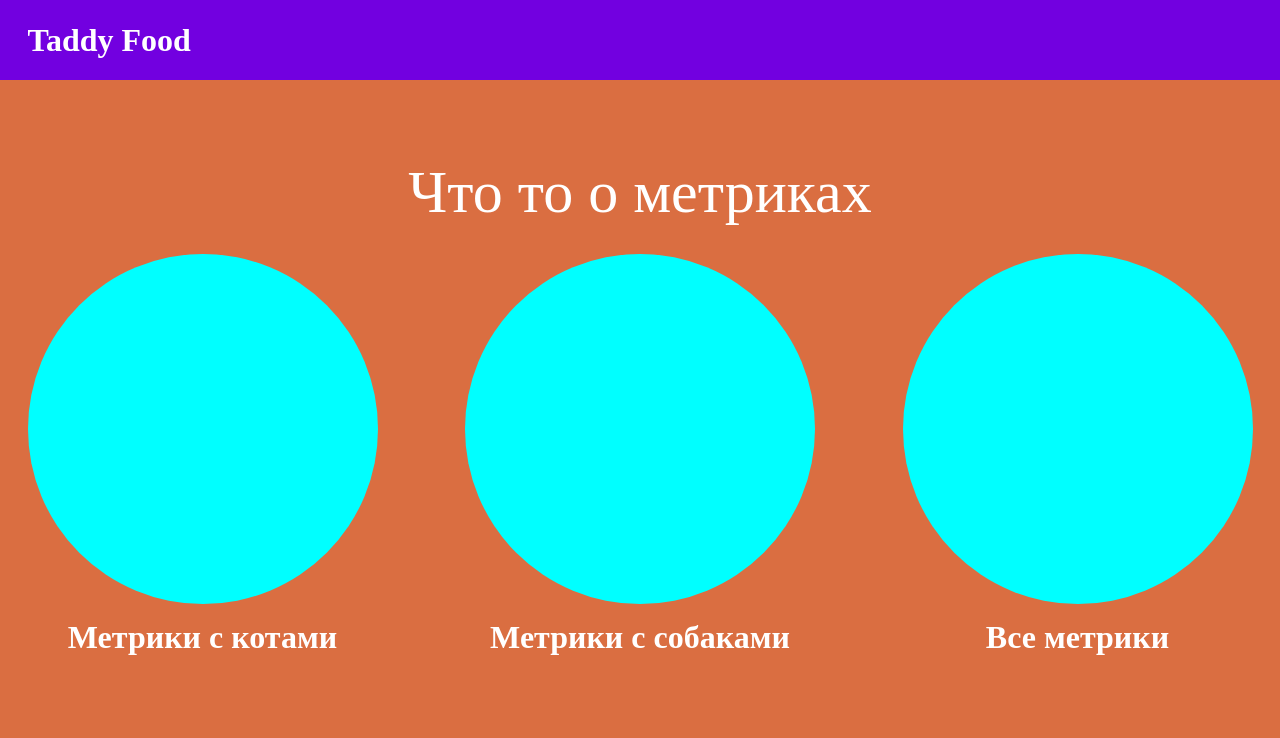
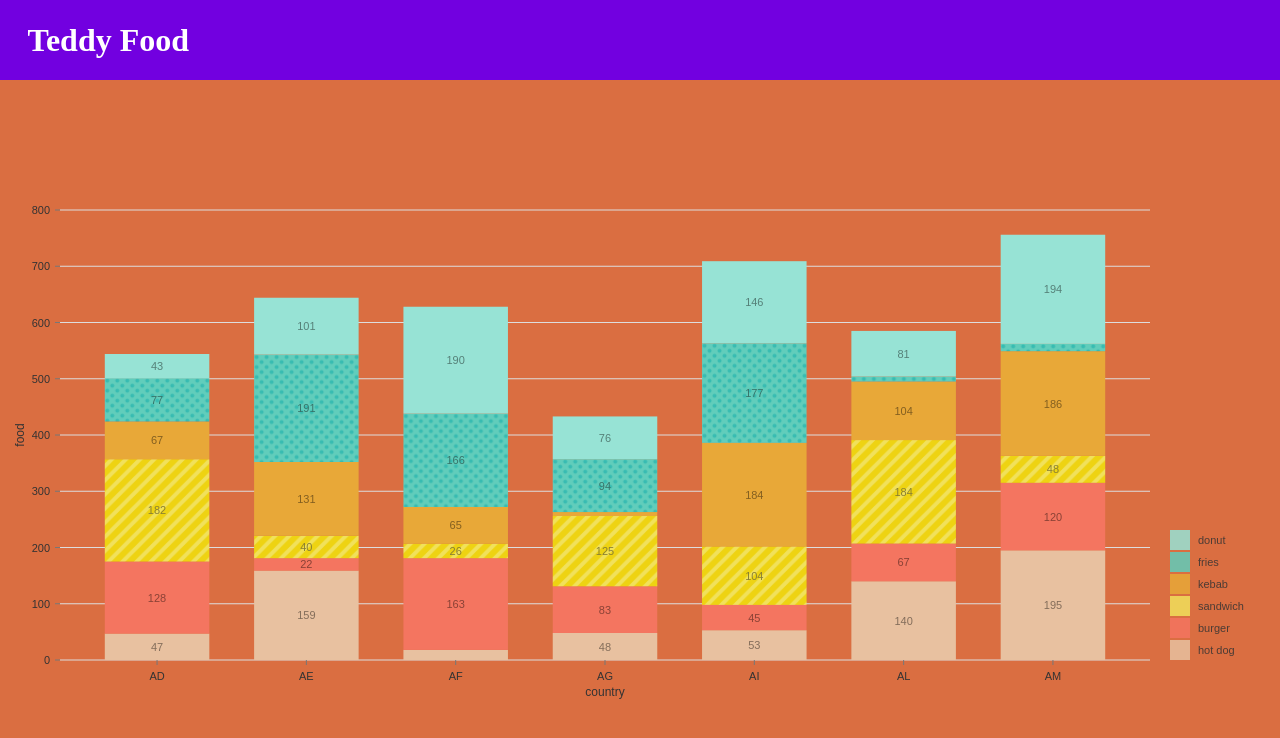
Before and after one commit to fromRussiaImportLove/kotopes, a React (Create React App) app in the folder forntend/taddyfood/: page /cat in a window 1280 px wide. Shown: the top 738 px of the page. Built offline with nearby package versions, Linux system fonts and the light colour scheme.

Commit message:
add metric component

```diff
--- a/forntend/taddyfood/package.json
+++ b/forntend/taddyfood/package.json
@@ -3,11 +3,15 @@
   "version": "0.1.0",
   "private": true,
   "dependencies": {
+    "@nivo/bar": "^0.65.1",
+    "@nivo/core": "^0.65.0",
     "@testing-library/jest-dom": "^5.11.6",
     "@testing-library/react": "^11.2.2",
     "@testing-library/user-event": "^12.2.2",
+    "nivo": "^0.31.0",
     "react": "^17.0.1",
     "react-dom": "^17.0.1",
+    "react-router-dom": "^5.2.0",
     "react-scripts": "4.0.0",
     "web-vitals": "^0.2.4"
   },
--- a/forntend/taddyfood/src/components/App/App.js
+++ b/forntend/taddyfood/src/components/App/App.js
@@ -1,13 +1,36 @@
 import React from 'react';
+import { Route, Switch } from 'react-router-dom';
 import './App.css';
 import Header from '../Header/Header';
 import Main from '../Main/Main';
+import Metrics from '../Metrics/Metrics';
+import data from '../../data/data'
+
 
 function App() {
+
+  console.log(data)
   return (
     <div className="app">
         <Header />
-        <Main />
+        <Switch>
+          <Route exact path="/">
+            <Main />
+          </Route>
+
+          <Route path="/cat">
+            <Metrics data={data}/>
+          </Route>
+
+          <Route path="/dog">
+
+          </Route>
+
+          <Route path="/all">
+
+          </Route>
+        </Switch>
+
     </div>
   );
 }
--- a/forntend/taddyfood/src/components/Card/Card.css
+++ b/forntend/taddyfood/src/components/Card/Card.css
@@ -2,6 +2,10 @@
     width: 350px;
     display: flex;
     flex-direction: column;
+}
+
+.card__link {
+    display: block;
 }
 
 .card__image {
--- a/forntend/taddyfood/src/components/Card/Card.js
+++ b/forntend/taddyfood/src/components/Card/Card.js
@@ -1,10 +1,13 @@
 import React from 'react';
 import './Card.css';
+import { Link } from 'react-router-dom';
 
-function Card({ title }) {
+function Card({ title, linkTo }) {
     return (
         <div className="card">
-            <div className="card__image"></div>
+            <Link to={{pathname: `/${linkTo}`}} className="card__link">
+                <div className="card__image"></div>
+            </Link>
             <h2 className="card__title">{title}</h2>
         </div>
     )
--- a/forntend/taddyfood/src/components/Header/Header.js
+++ b/forntend/taddyfood/src/components/Header/Header.js
@@ -5,7 +5,7 @@ function Header() {
     return (
         <header className="header">
             <div className="header__container">
-                <h1 className="header__logo">Taddy Food</h1>
+                <h1 className="header__logo">Teddy Food</h1>
             </div>
         </header>
     )
--- a/forntend/taddyfood/src/components/Main/Main.js
+++ b/forntend/taddyfood/src/components/Main/Main.js
@@ -8,9 +8,9 @@ function Main() {
             <div className="main__container">
                 <p className="main__description">Что то о метриках</p>
                 <div className="main__cards">
-                    <Card title="Метрики с котами"/>
-                    <Card title="Метрики с собаками"/>
-                    <Card title="Все метрики"/>
+                    <Card title="Метрики с котами" linkTo="cat"/>
+                    <Card title="Метрики с собаками" linkTo="dog"/>
+                    <Card title="Все метрики" linkTo="all"/>
                 </div>
             </div>
         </section>
--- /dev/null
+++ b/forntend/taddyfood/src/components/Metrics/Metrics.css
@@ -0,0 +1,8 @@
+.metrics {
+    min-height: 70vh;
+}
+
+
+.metrics__container {
+    height: 550px;
+}
--- /dev/null
+++ b/forntend/taddyfood/src/components/Metrics/Metrics.js
@@ -0,0 +1,109 @@
+import React from 'react'
+import './Metrics.css';
+import { ResponsiveBar } from '@nivo/bar'
+
+
+function Metrics({data}) {
+
+    return (
+        <div className="metrics">
+            <div className="metrics__container">
+            <ResponsiveBar
+            data={data}
+            keys={[ 'hot dog', 'burger', 'sandwich', 'kebab', 'fries', 'donut' ]}
+            indexBy="country"
+            margin={{ top: 50, right: 130, bottom: 50, left: 60 }}
+            padding={0.3}
+            valueScale={{ type: 'linear' }}
+            colors={{ scheme: 'nivo' }}
+            defs={[
+                {
+                    id: 'dots',
+                    type: 'patternDots',
+                    background: 'inherit',
+                    color: '#38bcb2',
+                    size: 4,
+                    padding: 1,
+                    stagger: true
+                },
+                {
+                    id: 'lines',
+                    type: 'patternLines',
+                    background: 'inherit',
+                    color: '#eed312',
+                    rotation: -45,
+                    lineWidth: 6,
+                    spacing: 10
+                }
+            ]}
+            fill={[
+                {
+                    match: {
+                        id: 'fries'
+                    },
+                    id: 'dots'
+                },
+                {
+                    match: {
+                        id: 'sandwich'
+                    },
+                    id: 'lines'
+                }
+            ]}
+            borderColor={{ from: 'color', modifiers: [ [ 'darker', 1.6 ] ] }}
+            axisTop={null}
+            axisRight={null}
+            axisBottom={{
+                tickSize: 5,
+                tickPadding: 5,
+                tickRotation: 0,
+                legend: 'country',
+                legendPosition: 'middle',
+                legendOffset: 32
+            }}
+            axisLeft={{
+                tickSize: 5,
+                tickPadding: 5,
+                tickRotation: 0,
+                legend: 'food',
+                legendPosition: 'middle',
+                legendOffset: -40
+            }}
+            labelSkipWidth={12}
+            labelSkipHeight={12}
+            labelTextColor={{ from: 'color', modifiers: [ [ 'darker', 1.6 ] ] }}
+            legends={[
+                {
+                    dataFrom: 'keys',
+                    anchor: 'bottom-right',
+                    direction: 'column',
+                    justify: false,
+                    translateX: 120,
+                    translateY: 0,
+                    itemsSpacing: 2,
+                    itemWidth: 100,
+                    itemHeight: 20,
+                    itemDirection: 'left-to-right',
+                    itemOpacity: 0.85,
+                    symbolSize: 20,
+                    effects: [
+                        {
+                            on: 'hover',
+                            style: {
+                                itemOpacity: 1
+                            }
+                        }
+                    ]
+                }
+            ]}
+            animate={true}
+            motionStiffness={90}
+            motionDamping={15}
+        />
+            </div>
+
+        </div>
+    )
+}
+
+export default Metrics;
--- /dev/null
+++ b/forntend/taddyfood/src/data/data.js
@@ -0,0 +1,109 @@
+const data = [
+    {
+      "country": "AD",
+      "hot dog": 47,
+      "hot dogColor": "hsl(302, 70%, 50%)",
+      "burger": 128,
+      "burgerColor": "hsl(41, 70%, 50%)",
+      "sandwich": 182,
+      "sandwichColor": "hsl(234, 70%, 50%)",
+      "kebab": 67,
+      "kebabColor": "hsl(116, 70%, 50%)",
+      "fries": 77,
+      "friesColor": "hsl(154, 70%, 50%)",
+      "donut": 43,
+      "donutColor": "hsl(240, 70%, 50%)"
+    },
+    {
+      "country": "AE",
+      "hot dog": 159,
+      "hot dogColor": "hsl(121, 70%, 50%)",
+      "burger": 22,
+      "burgerColor": "hsl(358, 70%, 50%)",
+      "sandwich": 40,
+      "sandwichColor": "hsl(199, 70%, 50%)",
+      "kebab": 131,
+      "kebabColor": "hsl(65, 70%, 50%)",
+      "fries": 191,
+      "friesColor": "hsl(162, 70%, 50%)",
+      "donut": 101,
+      "donutColor": "hsl(317, 70%, 50%)"
+    },
+    {
+      "country": "AF",
+      "hot dog": 18,
+      "hot dogColor": "hsl(69, 70%, 50%)",
+      "burger": 163,
+      "burgerColor": "hsl(50, 70%, 50%)",
+      "sandwich": 26,
+      "sandwichColor": "hsl(166, 70%, 50%)",
+      "kebab": 65,
+      "kebabColor": "hsl(31, 70%, 50%)",
+      "fries": 166,
+      "friesColor": "hsl(250, 70%, 50%)",
+      "donut": 190,
+      "donutColor": "hsl(117, 70%, 50%)"
+    },
+    {
+      "country": "AG",
+      "hot dog": 48,
+      "hot dogColor": "hsl(201, 70%, 50%)",
+      "burger": 83,
+      "burgerColor": "hsl(335, 70%, 50%)",
+      "sandwich": 125,
+      "sandwichColor": "hsl(288, 70%, 50%)",
+      "kebab": 7,
+      "kebabColor": "hsl(18, 70%, 50%)",
+      "fries": 94,
+      "friesColor": "hsl(316, 70%, 50%)",
+      "donut": 76,
+      "donutColor": "hsl(242, 70%, 50%)"
+    },
+    {
+      "country": "AI",
+      "hot dog": 53,
+      "hot dogColor": "hsl(335, 70%, 50%)",
+      "burger": 45,
+      "burgerColor": "hsl(211, 70%, 50%)",
+      "sandwich": 104,
+      "sandwichColor": "hsl(350, 70%, 50%)",
+      "kebab": 184,
+      "kebabColor": "hsl(158, 70%, 50%)",
+      "fries": 177,
+      "friesColor": "hsl(75, 70%, 50%)",
+      "donut": 146,
+      "donutColor": "hsl(164, 70%, 50%)"
+    },
+    {
+      "country": "AL",
+      "hot dog": 140,
+      "hot dogColor": "hsl(72, 70%, 50%)",
+      "burger": 67,
+      "burgerColor": "hsl(334, 70%, 50%)",
+      "sandwich": 184,
+      "sandwichColor": "hsl(212, 70%, 50%)",
+      "kebab": 104,
+      "kebabColor": "hsl(205, 70%, 50%)",
+      "fries": 9,
+      "friesColor": "hsl(234, 70%, 50%)",
+      "donut": 81,
+      "donutColor": "hsl(324, 70%, 50%)"
+    },
+    {
+      "country": "AM",
+      "hot dog": 195,
+      "hot dogColor": "hsl(224, 70%, 50%)",
+      "burger": 120,
+      "burgerColor": "hsl(357, 70%, 50%)",
+      "sandwich": 48,
+      "sandwichColor": "hsl(138, 70%, 50%)",
+      "kebab": 186,
+      "kebabColor": "hsl(71, 70%, 50%)",
+      "fries": 13,
+      "friesColor": "hsl(75, 70%, 50%)",
+      "donut": 194,
+      "donutColor": "hsl(39, 70%, 50%)"
+    }
+  ]
+
+  export default data;
--- a/forntend/taddyfood/src/index.js
+++ b/forntend/taddyfood/src/index.js
@@ -1,12 +1,15 @@
 import React from 'react';
 import ReactDOM from 'react-dom';
+import { BrowserRouter } from 'react-router-dom';
 import './index.css';
 import App from './components/App/App';
 import reportWebVitals from './reportWebVitals';
 
 ReactDOM.render(
   <React.StrictMode>
-    <App />
+    <BrowserRouter>
+      <App />
+    </BrowserRouter>
   </React.StrictMode>,
   document.getElementById('root')
 );
```
Also changed, not shown: 1 other file (tests, documents, lock files or other folders).
